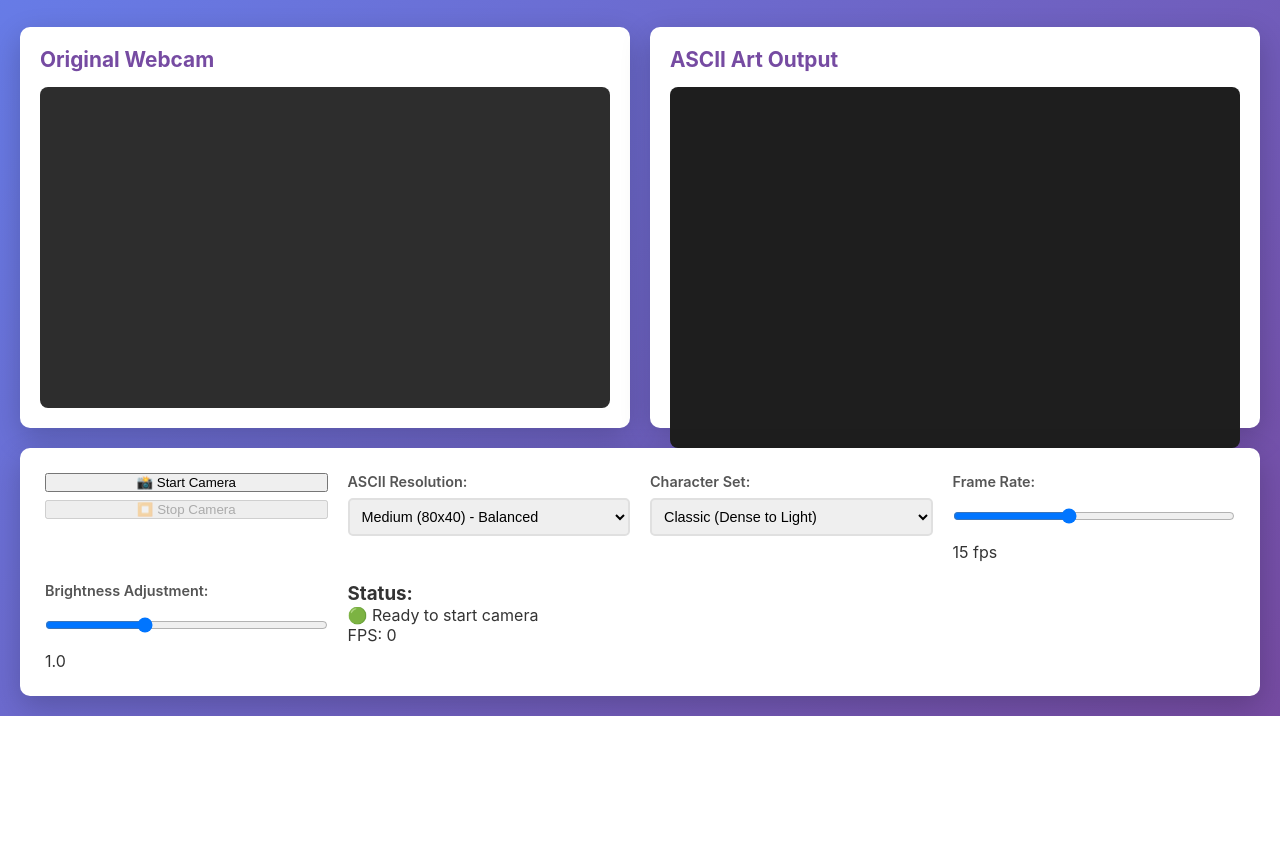
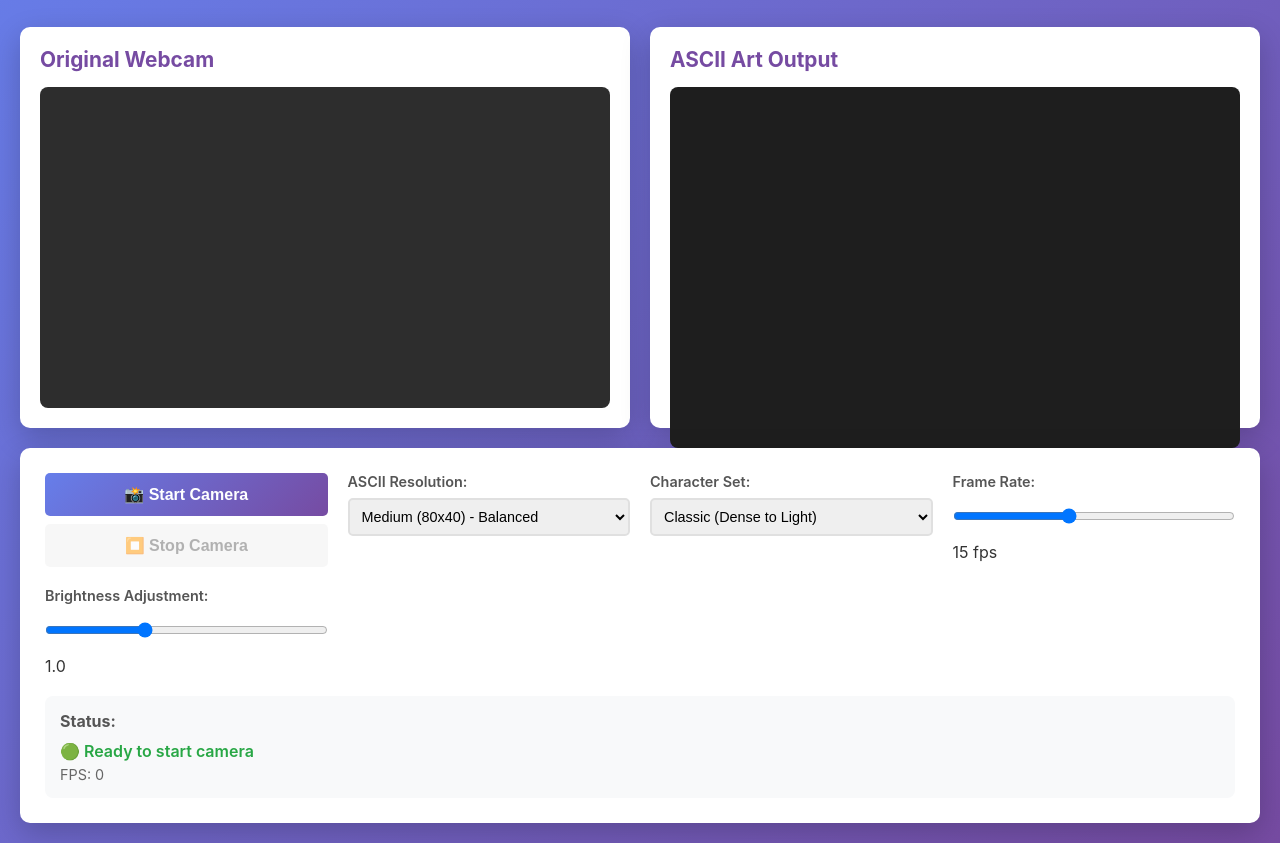
Before and after one commit to RushaliPadhiary/ASCII-Art-Animator, a plain HTML site: page index.html in a window 1280 px wide. Shown: the part 103-946 px from the top of the page. Before the commit the page ends 819 px from the top, so only its background shows below. Drawn offline with Linux system fonts and the light colour scheme.

Commit message:
Add: Button and other element styling in the control panel

```diff
--- a/styles.css
+++ b/styles.css
@@ -137,3 +137,98 @@ header p {
     outline: none;
     border-color: #764ba2;
 }
+
+/* Buttons */
+.btn {
+    padding: 12px 24px;
+    border: none;
+    border-radius: 5px;
+    font-size: 1em;
+    font-weight: 600;
+    cursor: pointer;
+    transition: transform 0.2s, opacity 0.2s;
+}
+
+.btn:hover {
+    transform: translateY(-2px);
+}
+
+.btn:active {
+    transform: translateY(0);
+}
+
+.btn:disabled {
+    opacity: 0.5;
+    cursor: not-allowed;
+    transform: none;
+}
+
+.btn.primary {
+    background: linear-gradient(135deg, #667eea 0%, #764ba2 100%);
+    color: white;
+}
+
+.btn.secondary {
+    background: #f0f0f0;
+    color: #666;
+}
+
+/* Status Panel */
+.status-panel {
+    background: #f8f9fa;
+    padding: 15px;
+    border-radius: 8px;
+    grid-column: 1 / -1;
+}
+
+.status-panel h3 {
+    color: #555;
+    margin-bottom: 10px;
+    font-size: 1em;
+}
+
+#status {
+    color: #28a745;
+    font-weight: 600;
+    margin-bottom: 5px;
+}
+
+#fps-counter {
+    color: #666;
+    font-size: 0.9em;
+}
+
+/* Responsive Design */
+@media (max-width: 768px) {
+    .comparison-container {
+        flex-direction: column;
+    }
+
+    .controls-panel {
+        grid-template-columns: 1fr;
+    }
+
+    header h1 {
+        font-size: 2em;
+    }
+}
+
+/* Loading Animation */
+@keyframes pulse {
+    0% { opacity: 0.6; }
+    50% { opacity: 1; }
+    100% { opacity: 0.6; }
+}
+
+.loading {
+    animation: pulse 1.5s infinite;
+}
+
+/* Error State */
+.error-message {
+    color: #dc3545;
+    background: #f8d7da;
+    padding: 10px;
+    border-radius: 5px;
+    margin: 10px 0;
+}
```
